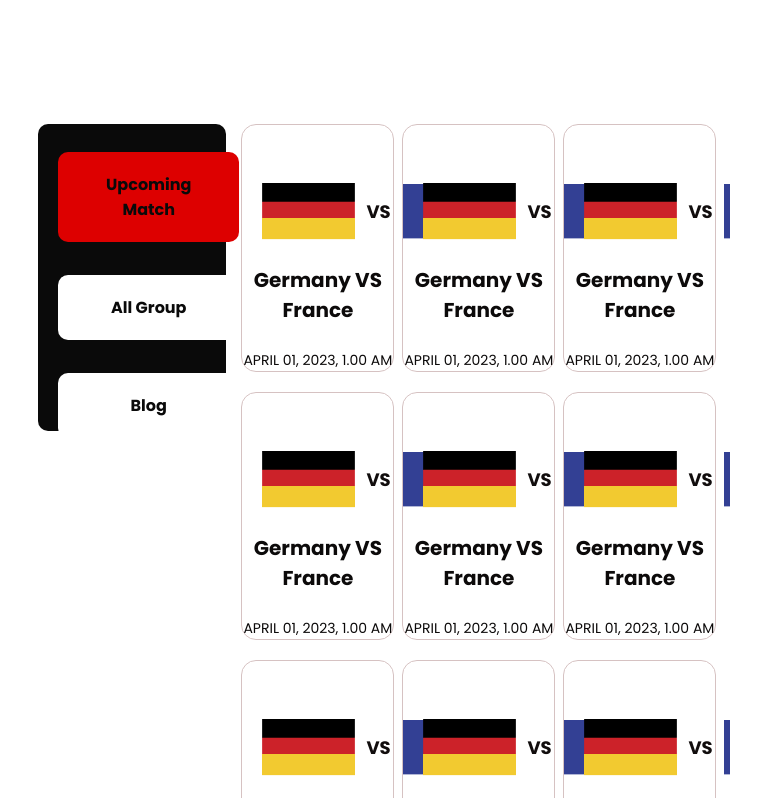
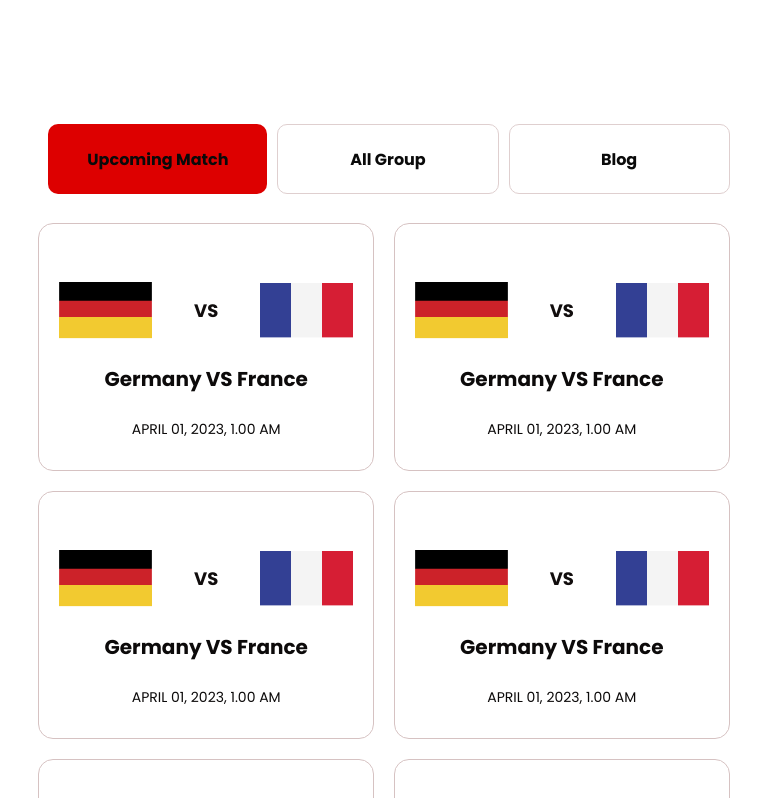
Before and after one commit to khushi-rahman/world-cup, a plain HTML site: page match-drow.html in a window 768 px wide. Shown: the part 740-1538 px from the top of the page. Drawn offline with nearby package versions, Linux system fonts and the light colour scheme.

Commit message:
resposive for tablet

```diff
--- a/match-drow.html
+++ b/match-drow.html
@@ -34,7 +34,7 @@
             <div class="button-section">
                 <div class="button-1 active"><a href="#">upcoming match</a></div>
                 <div class="button-1"><a href="#">all group</a></div>
-                <div class="button-1 "><a href="#">blog</a></div>
+                <div class="button-1 "><a href="index.html">blog</a></div>
 
             </div>
             <div class="grid-sections">
--- a/style.css
+++ b/style.css
@@ -63,6 +63,7 @@ header {
     color: #ffffff;
     margin-right: 10px;
     font-size: 16px;
+    cursor: pointer;
 }
 
 .header-section-text button ion-icon {
@@ -104,10 +105,10 @@ header {
 }
 
 .button-section {
-    width: 25%;
+    width: 22%;
     height: 307px;
     background-color: #0a0a0a;
-    padding-left: 20px;
+    padding: 0 10px;
     border-radius: 10px;
 }
 
@@ -119,6 +120,8 @@ header {
     margin-bottom: 33px;
     padding: 20px 40px;
     border-radius: 10px;
+    margin-left: 10px;
+    cursor: pointer;
 }
 
 .button-1 a {
@@ -139,14 +142,14 @@ header {
     overflow: scroll;
     overflow-x: hidden;
     display: grid;
-    grid-template-columns: repeat(3, 30%);
+    grid-template-columns: repeat(3, 1fr);
     justify-content: center;
     row-gap: 20px;
     column-gap: 10px;
     scrollbar-width: none;
 }
 
-::-webkit-scrollbar {
+.grid-sections::-webkit-scrollbar {
     display: none;
 }
 
@@ -283,7 +286,6 @@ hr {
     border-radius: 15px;
     height: 246px;
     text-align: center;
-    width: 100%;
 }
 
 .img-section {
@@ -320,3 +322,46 @@ hr {
 .header-section-text button {
     display: flex;
 }
+
+
+/*============start mediaquery=========*/
+
+
+/*========responsive for medium device=========*/
+
+@media screen and (min-width:577px) and ( max-width:992px) {
+    .container2 {
+        display: block;
+    }
+    .button-section {
+        margin: 0;
+        width: 100%;
+        height: 70px;
+        display: flex;
+        justify-content: space-between;
+        padding: 0;
+        background-color: transparent;
+        margin-bottom: 29px;
+    }
+    .button-1 {
+        margin: 0;
+        padding: 0;
+        display: flex;
+        justify-content: center;
+        align-items: center;
+        border: 1px solid #dfcfcf;
+        margin-left: 10px;
+    }
+    .grid-sections {
+        width: 100%;
+        display: grid;
+        grid-template-columns: repeat(2, 1fr);
+        gap: 20px;
+    }
+    .active {
+        border: none;
+    }
+    .footer-present ul li a {
+        font-size: 12px;
+    }
+}
```
Also changed, not shown: 1 other file.
